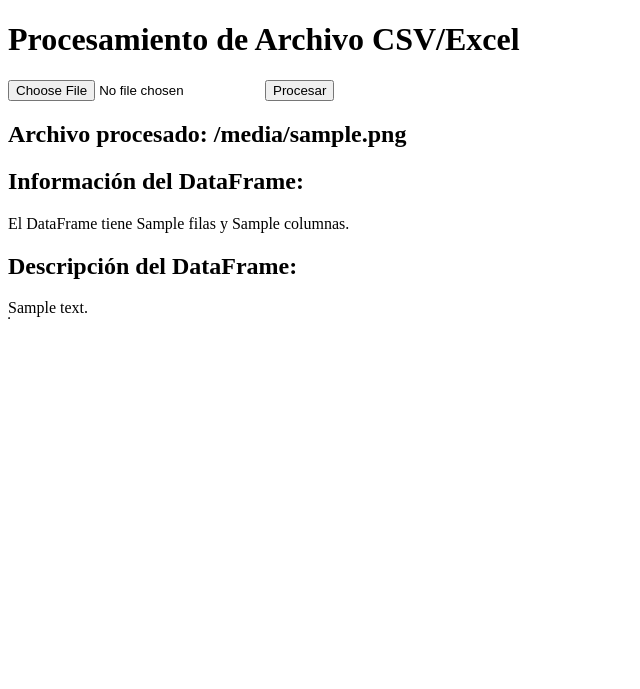
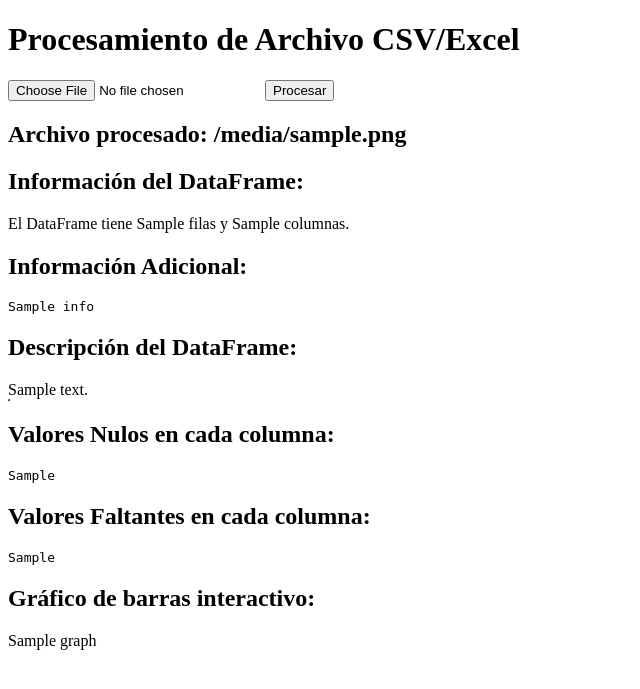
Before and after one commit to jalila-zarouali-melian/TFM, a Flask app: template templates/index.html in a window 1280 px wide. Shown: the top 689 px of the page, without its empty margins (0-640 px from the left). Run offline with Flask 3, Linux system fonts and the light colour scheme; the template is opened without the code that fills it: most values are stand-ins (such as "Sample title", 1, 10 or a date in 2020).

Commit message:
Version con graficos

```diff
--- a/app.py
+++ b/app.py
@@ -2,6 +2,7 @@ import os
 import logging
 from flask import Flask, request, render_template, redirect, url_for
 import pandas as pd
+import plotly.graph_objects as go
 
 app = Flask(__name__)
 
@@ -34,13 +35,22 @@ def process_file(filename):
         else:
             return "Formato de archivo no compatible. Debe ser un archivo CSV o Excel."
 
+        # Obtener estadísticas adicionales
+        null_counts = df.isnull().sum().to_list()
+        missing_counts = df.isna().sum().to_list()
+        info = df.info().replace('\n', '<br>') if df.info() else None
+
         # Realizar el "shape" y "describe" del DataFrame
         shape_info = df.shape
         logging.info("Shape del DataFrame: %s", shape_info)
         describe_info = df.describe().to_html()
         logging.info("Describe del DataFrame:\n%s", describe_info)
 
-        return render_template('index.html', filename=filename, shape_info=shape_info, describe_info=describe_info)
+        # Crear gráfico utilizando Plotly
+        fig = go.Figure(data=[go.Bar(x=df.columns, y=df.count())])
+        graph = fig.to_html(full_html=False)
+
+        return render_template('index.html', filename=filename, shape_info=shape_info, describe_info=describe_info, null_counts=null_counts, missing_counts=missing_counts, info=info, graph=graph)
 
     except Exception as e:
         logging.error("Error al procesar el archivo: %s", str(e))
--- a/templates/index.html
+++ b/templates/index.html
@@ -31,6 +31,11 @@
         <p>El DataFrame tiene {{ shape_info.0 }} filas y {{ shape_info.1 }} columnas.</p>
     {% endif %}
 
+    {% if info %}
+        <h2>Información Adicional:</h2>
+        <pre>{{ info }}</pre>
+    {% endif %}
+
     {% if describe_info %}
         <h2>Descripción del DataFrame:</h2>
         <!-- Aquí usaremos una tabla para mostrar el resultado del describe -->
@@ -38,5 +43,20 @@
             {{ describe_info|safe }}
         </table>
     {% endif %}
+
+    {% if null_counts %}
+        <h2>Valores Nulos en cada columna:</h2>
+        <pre>{{ null_counts }}</pre>
+    {% endif %}
+
+    {% if missing_counts %}
+        <h2>Valores Faltantes en cada columna:</h2>
+        <pre>{{ missing_counts }}</pre>
+    {% endif %}
+
+    {% if graph %}
+        <h2>Gráfico de barras interactivo:</h2>
+        {{ graph|safe }}
+    {% endif %}
 </body>
 </html>
```
